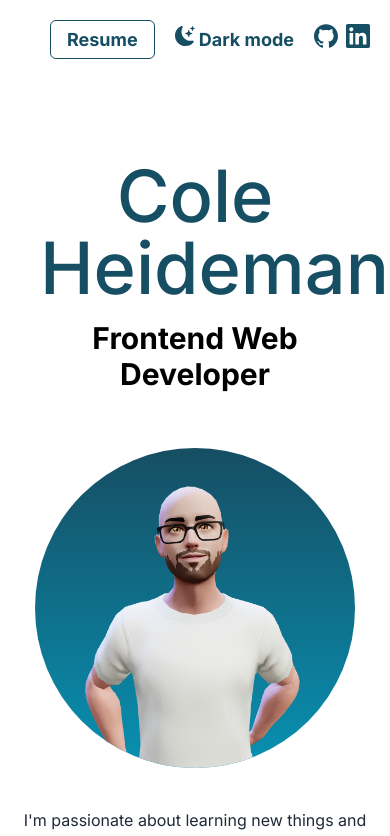
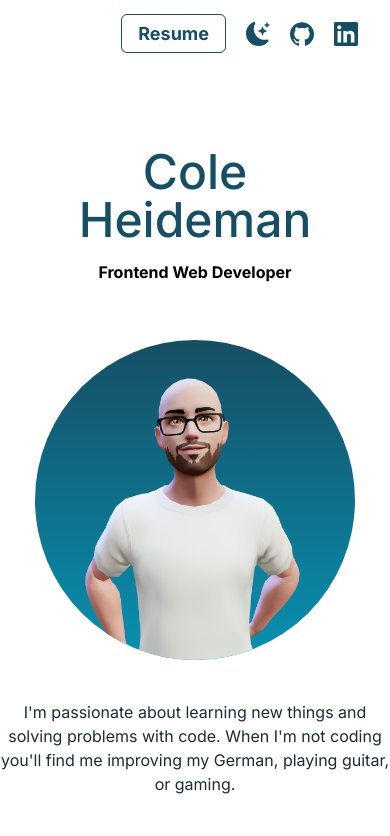
Before and after one commit to Alienatedlabor/react-portfolio, a Next.js app: page / in a window 390 px wide. Shown: the top 836 px of the page. Built offline with nearby package versions, Linux system fonts and the light colour scheme.

Commit message:
fix responsiveness

```diff
--- a/components/ContactMe.tsx
+++ b/components/ContactMe.tsx
@@ -47,7 +47,7 @@ export const ContactMe = () => {
   };
 
   return (
-    <div className="flex flex-col justify-center align-middle items-center w-3/4 h-3/4 py-4">
+    <div className="flex flex-col justify-center align-middle items-center  py-4">
       {/* react-hot-toast notification component with styling*/}
       <Toaster
         toastOptions={{
@@ -73,7 +73,7 @@ export const ContactMe = () => {
         Let&apos;s Talk
       </h3>
       <form
-        className="flex flex-col justify-center w-2/4"
+        className="flex flex-col justify-center "
         ref={form}
         onSubmit={sendEmail}
       >
@@ -82,7 +82,7 @@ export const ContactMe = () => {
             <label className="text-lg font-bold py-2  text-white">Name</label>
             <input
               required
-              className="border-white border rounded-md px-2 py-2"
+              className="border-white flex border rounded-md px-2 py-2"
               type="text"
               name="user_name"
               placeholder="Enter your name"
@@ -93,7 +93,7 @@ export const ContactMe = () => {
             <input
               placeholder="Enter your email"
               required
-              className="border-white border rounded-md px-2 py-2 "
+              className=" flex border-white border rounded-md px-2 py-2 "
               type="email"
               name="user_email"
             />
@@ -104,7 +104,7 @@ export const ContactMe = () => {
           <textarea
             placeholder="Enter your message"
             required
-            className="border-white border px-2  py-5 my-3 rounded-md bg-[rgba(255, 255, 255, 0.12)]"
+            className="border-white border px-2  flex py-5 my-3 rounded-md bg-[rgba(255, 255, 255, 0.12)]"
             name="message"
           />
         </div>
--- a/pages/index.tsx
+++ b/pages/index.tsx
@@ -24,7 +24,7 @@ export default function Home() {
 
       <main>
         <section className="min-h-screen">
-          <nav className="p-5 mb-10 flex gap-2 justify-end lg:mx-4 ">
+          <nav className="p-5 mb-10 flex gap-2  items-center justify-end lg:mx-4 ">
             <ul className="  text-cyan-900 flex items-center text-center font-bold text-lg gap-2  dark:text-white">
               <li>
                 <a
@@ -38,16 +38,18 @@ export default function Home() {
               </li>
               <li>
                 <button
-                  className="text-center gap-1 flex px-3 py-1.5 hover:opacity-80 rounded-md align-middle "
+                  className="text-center gap-1 flex px-3 hover:opacity-80 rounded-md items-center "
                   onClick={() => setDarkMode(!darkMode)}
                 >
                   {' '}
-                  <BsFillMoonStarsFill className="cursor-pointer text-xl" />
-                  <p>{darkMode === false ? 'Dark mode' : 'Light mode'}</p>
+                  <BsFillMoonStarsFill className="cursor-pointer text-2xl" />
+                  <p className="hidden lg:block">
+                    {darkMode === false ? 'Dark mode' : 'Light mode'}
+                  </p>
                 </button>
               </li>
               <li>
-                <button className="hover:opacity-80">
+                <button className="hover:opacity-80 flex">
                   <a
                     target="_blank"
                     rel="noreferrer noopener"
@@ -59,7 +61,7 @@ export default function Home() {
                 </button>
               </li>
               <li>
-                <button className="hover:opacity-90">
+                <button className="hover:opacity-90 flex px-3">
                   <a
                     target="_blank"
                     rel="noreferrer noopener"
@@ -72,17 +74,23 @@ export default function Home() {
             </ul>
           </nav>
           <div className="flex flex-col text-center p-10">
-            <h2 className=" text-7xl font-medium text-cyan-900 dark:text-white">
+            <h2 className=" lg:text-7xl text-5xl font-medium text-cyan-900 dark:text-white">
               Cole Heideman
             </h2>
-            <h3 className="text-3xl py-4 font-bold">Frontend Web Developer</h3>
+            <h3 className="lg:text-3xl text-1xl py-4 font-bold">
+              Frontend Web Developer
+            </h3>
           </div>
 
-          <div className="bg-gradient-to-b from-cyan-900 to-cyan-600 rounded-full relative mx-auto w-80 h-80 overflow-hidden">
+          <div className="bg-gradient-to-b from-cyan-900 to-cyan-600 rounded-full relative mx-auto max-w-[320px] max-h-[320px] overflow-hidden">
             <Image
+              width={0}
+              height={0}
+              sizes="100vw"
+              priority
               src={avatar}
               alt="3d digital representation of smiling bald bearded man with glasses (me) "
-              fill
+              style={{ width: '100%', height: 'auto' }}
             />
           </div>
           <p className="text-md text-center text-gray-800 dark:text-white py-10 max-w-xl mx-auto">
@@ -176,7 +184,7 @@ export default function Home() {
             />
           </div>
           <div className="text-center">
-            <p className="">
+            <p className="mb-6">
               This portfolio is a next.js app utilizing typescript styled with
               tailwind. Check it out on github{' '}
               <a
```
